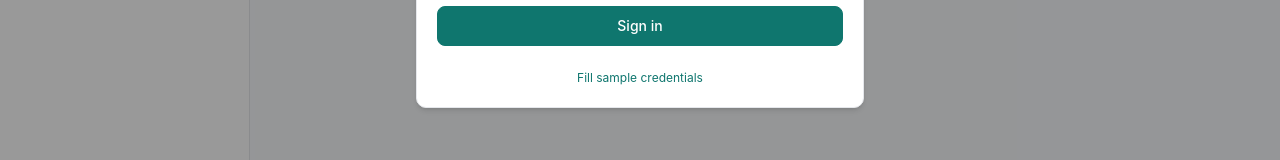
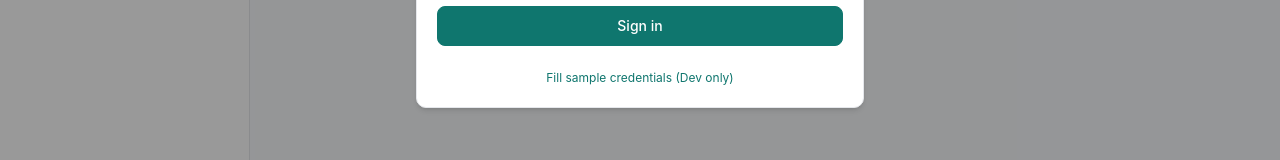
Before and after one commit to ChetanYadav06/AI-Study-Planner, a React (Vite) app in the folder frontend/: page / in a window 1280 px wide. Both pictures are taken after a click on the button "Sign In". Shown: the part 493-653 px from the top of the page. Built offline with nearby package versions, Linux system fonts and the light colour scheme; the HTML template or start-up script is replaced by a standard one; a web font is replaced by a local one.

Commit message:
fix(auth): guard demo credentials button with import.meta.env.DEV

```diff
--- a/frontend/src/components/auth/AuthModal.jsx
+++ b/frontend/src/components/auth/AuthModal.jsx
@@ -270,16 +270,18 @@ export const AuthModal = ({ isOpen, onClose, initialMode = 'login' }) => {
             )}
           </Button>
 
-          {/* Sample Demo Helper Button */}
+          {/* Sample Demo Helper Button (Development Only) */}
+          {import.meta.env.DEV && (
             <div className="pt-1 text-center">
               <button
                 type="button"
                 onClick={fillDemoCredentials}
                 className="text-xs text-accent hover:underline cursor-pointer"
               >
-              Fill sample credentials
+                Fill sample credentials (Dev only)
               </button>
             </div>
+          )}
         </form>
       </div>
     </div>
```
Lines whose indentation alone changed are shown as unchanged.
